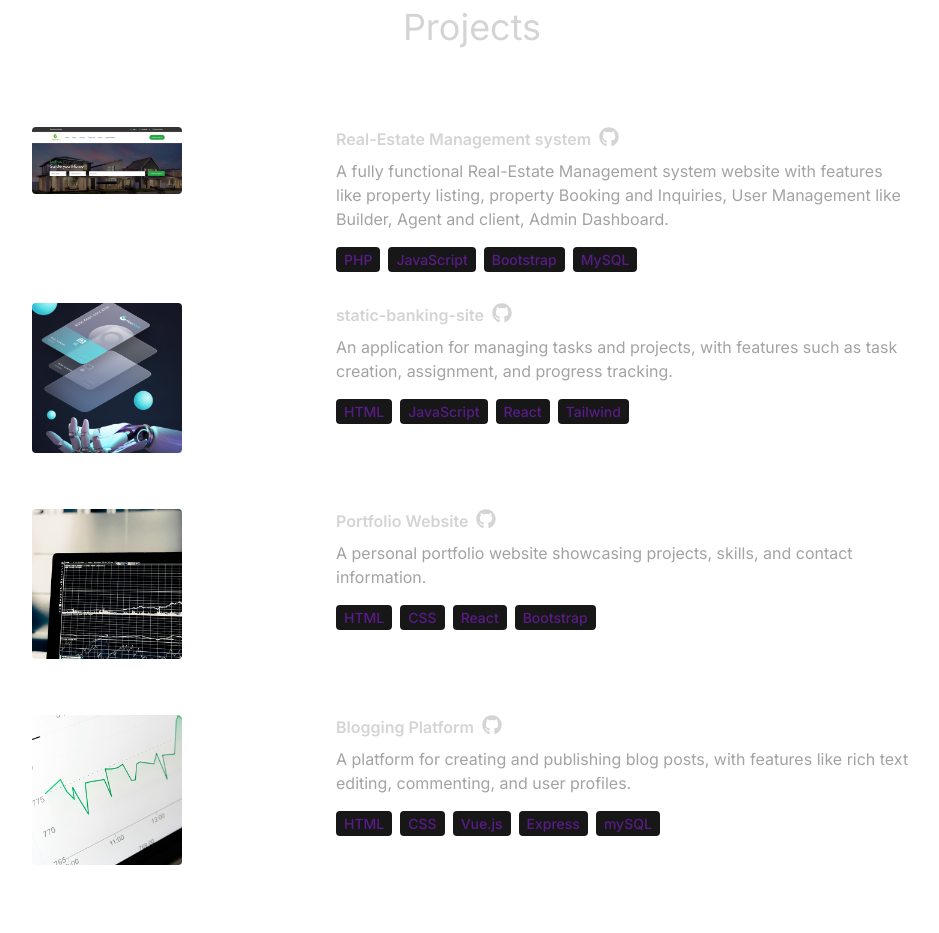
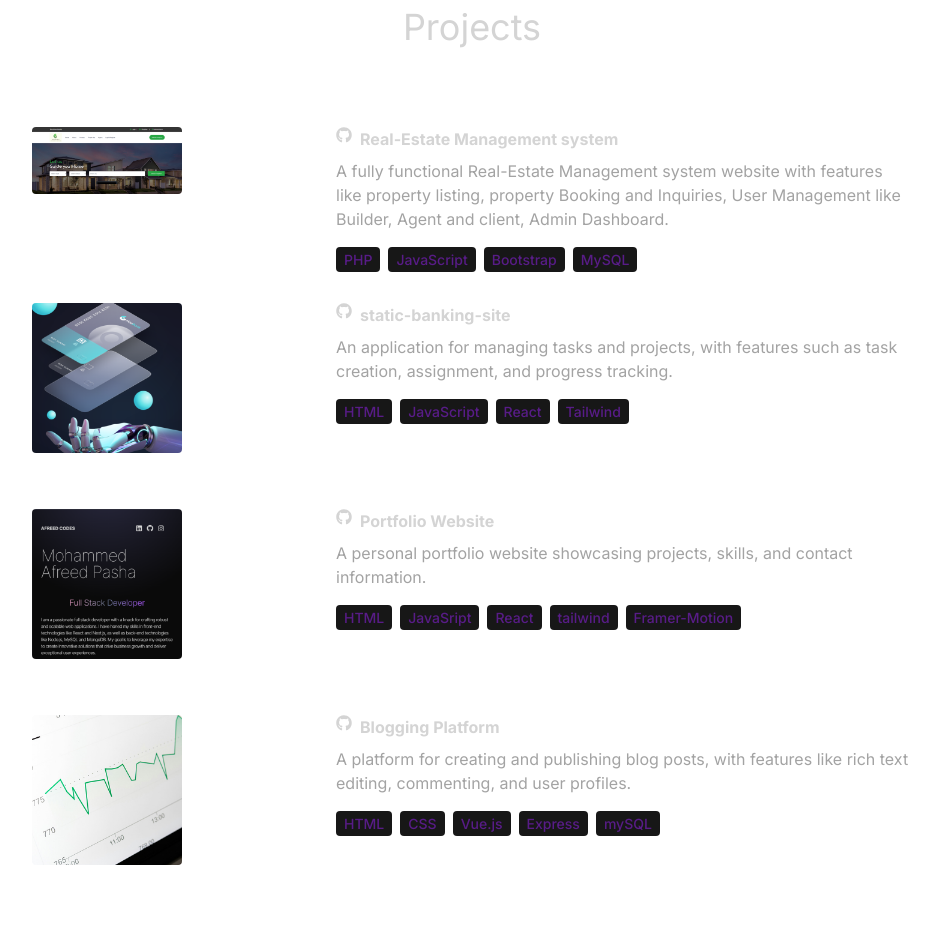
Before and after one commit to Afreed007/portfolio-mohammedafreedpasha, a React (Vite) app: page / in a window 1280 px wide. Shown: the part 1980-2913 px from the top of the page, without its empty margins (168-1107 px from the left). Built offline with nearby package versions, Linux system fonts and the light colour scheme.

Commit message:
added project

```diff
--- a/src/components/Projects.jsx
+++ b/src/components/Projects.jsx
@@ -21,15 +21,13 @@ const Projects = () =>{
                             initial={{opacity:0, x:100}}
                             transition={{duration:1}}
                             className="w-full max-w-xl lg:w-3/4">
-                            <h6 className="mb-2 flex flex-row gap-2 font-semibold">{project.title} <a className="hover:bg-purple-800 text-xl" href={project.url}><FaGithub /></a></h6>
+                            <a className="mb-2 flex flex-row gap-2 w-fit font-semibold hover:bg-purple-800" href={project.url}><FaGithub /><h1 className="font-bold">{project.title}</h1></a>
                             <p className="mb-4 text-neutral-400">{project.description}</p>
                             {project.technologies.map((tech, index) =>(
                                 <span key={index} className="mr-2 rounded bg-neutral-900 px-2 py-1 text-sm font-medium text-purple-900">
                                     {tech}
                                 </span>
                             ))}
-
-
                         </motion.div>
                     </div>
 
--- a/src/constants/index.js
+++ b/src/constants/index.js
@@ -1,6 +1,6 @@
 import project1 from "../assets/projects/project-1.png";
 import project2 from "../assets/projects/project-2.png";
-import project3 from "../assets/projects/project-3.jpg";
+import project3 from "../assets/projects/project-3.png";
 import project4 from "../assets/projects/project-4.jpg";
 
 
@@ -62,7 +62,8 @@ export const PROJECTS = [
     image: project3,
     description:
       "A personal portfolio website showcasing projects, skills, and contact information.",
-    technologies: ["HTML", "CSS", "React", "Bootstrap"],
+    technologies: ["HTML", "JavaSript", "React", "tailwind","Framer-Motion"],
+    url: "https://github.com/Afreed007/react-portfolio.git" ,
 
   },
   {
```
Also changed, not shown: src/assets/projects/project-3.jpg (deleted), src/assets/projects/project-3.png (added).
